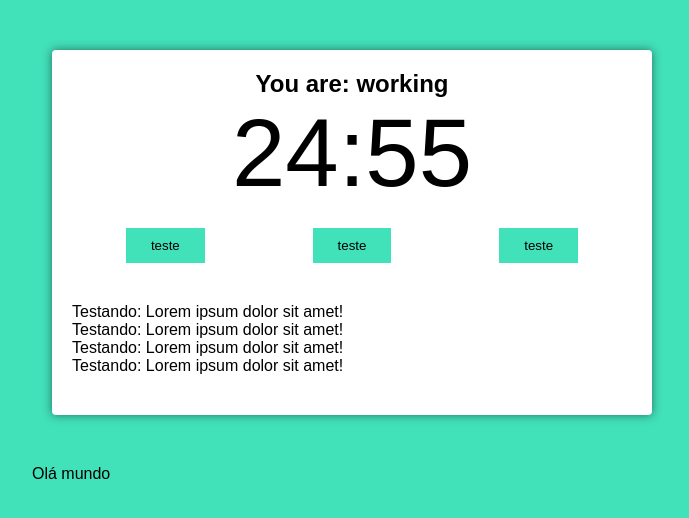
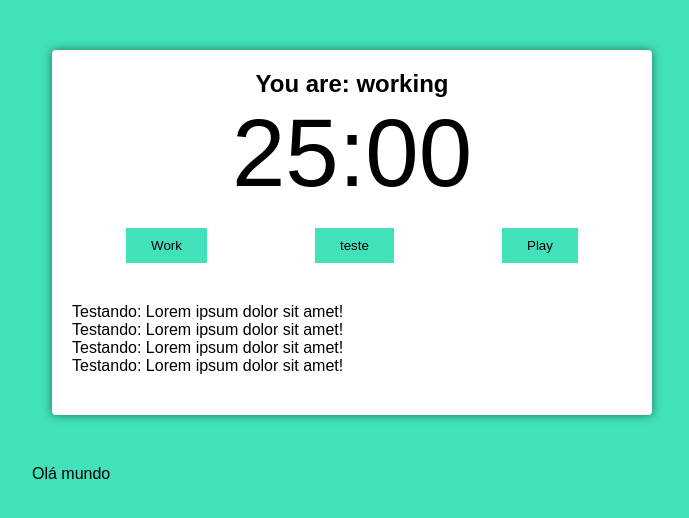
Before and after one commit to RelampagoAzul5/react-pomodoro, a React (Create React App) app: page / in a window 1280 px wide. Shown: the top 518 px of the page, without its empty margins (288-977 px from the left). Built offline with nearby package versions, Linux system fonts and the light colour scheme.

Commit message:
Criando funcionalidades dos buttons Work & Play/Pause

```diff
--- a/src/components/pomodoro-timer.tsx
+++ b/src/components/pomodoro-timer.tsx
@@ -1,4 +1,4 @@
-import React from 'react';
+import React, { useEffect } from 'react';
 import { useInterval } from '../hooks/use-interval';
 import { Button } from './button';
 import { Timer } from './timer';
@@ -10,20 +10,35 @@ interface Props {
 }
 export function PomodoroTimer(props: Props) {
   const [mainTime, setMainTime] = React.useState(props.pomodoroTime);
+  const [timeCouting, setTimeCouting] = React.useState(false);
+  const [working, setWorking] = React.useState(false);
+  useEffect(() => {
+    if (working) document.body.classList.add('working');
+  }, [working]);
 
-  useInterval(() => {
-    setMainTime(mainTime - 1);
-  }, 1000);
+  useInterval(
+    () => {
+      setMainTime(mainTime - 1);
+    },
+    timeCouting ? 1000 : null,
+  );
 
+  const configureWork = () => {
+    setTimeCouting(true);
+    setWorking(true);
+  };
   return (
     <div className="pomodoro">
       <h2> You are: working</h2>
       <Timer mainTime={mainTime} />
 
       <div className="controls">
+        <Button text="Work" onClick={() => console.log(configureWork())} />
         <Button text="teste" onClick={() => console.log(1)} />
-        <Button text="teste" onClick={() => console.log(1)} />
-        <Button text="teste" onClick={() => console.log(1)} />
+        <Button
+          text={timeCouting ? 'Pause' : 'Play'}
+          onClick={() => setTimeCouting(!timeCouting)}
+        />
       </div>
       <div className="details">
         <p>Testando: Lorem ipsum dolor sit amet!</p>
```
